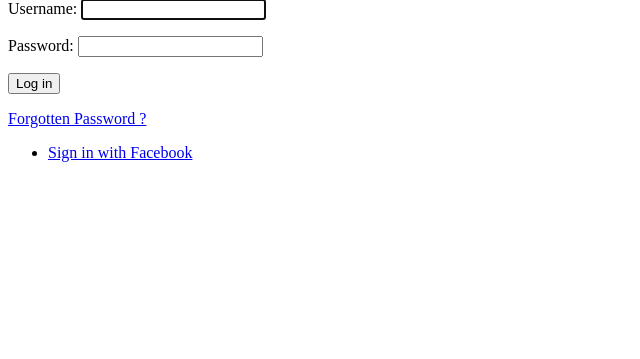
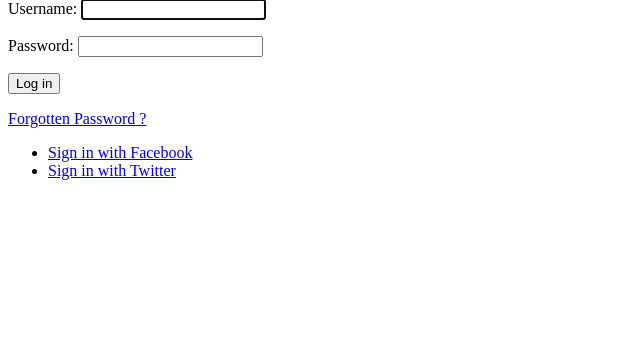
Before and after one commit to OfomiMatthew/social-sharing-app, a Django app: page /account/login/ in a window 1280 px wide. Shown: the part 213-572 px from the top of the page, without its empty margins (0-640 px from the left). Run offline with Django 5.2, Linux system fonts and the light colour scheme.

Commit message:
twitter auth implemented v1

```diff
--- a/account/templates/registration/login.html
+++ b/account/templates/registration/login.html
@@ -35,8 +35,12 @@
 
 <div class="social login">
 <ul>
-    <li>
+    <li class="facebook">
         <a href="{% url 'social:begin' 'facebook' %}">Sign in with Facebook</a>
+    </li>
+
+    <li class="twitter">
+        <a href="{% url 'social:begin' 'twitter' %}">Sign in with Twitter</a>
     </li>
 </ul>
 </div>
--- a/bookmarksProject/settings.py
+++ b/bookmarksProject/settings.py
@@ -130,6 +130,7 @@ AUTHENTICATION_BACKENDS =[
     'django.contrib.auth.backends.ModelBackend',
     'account.authentication.EmailAuthBackend',
     'social_core.backends.facebook.FacebookOAuth2',
+    'social_core.backends.twitter.TwitterOAuth',
 ]
 
 LOGIN_REDIRECT_URL = 'dashboard'
@@ -144,3 +145,6 @@ MEDIA_ROOT= BASE_DIR / 'media'
 SOCIAL_AUTH_FACEBOOK_KEY = '1504013077203108'
 SOCIAL_AUTH_FACEBOOK_SECRET = 'd97c2e1e3bad2ac446ca3980daeceaa8'
 SOCIAL_AUTH_FACEBOOK_SCOPE = ['email']
+
+SOCIAL_AUTH_TWITTER_KEY = 'm7Os1KvmbKRSGQ4RBnkLYw2v7'
+SOCIAL_AUTH_TWITTER_SECRET = '8TLKBDki8PLpP6M6jWMfgYjEA8HNTOl2fcEyuZQzRswO8HSkZj'
```
Also changed, not shown: db.sqlite3.
